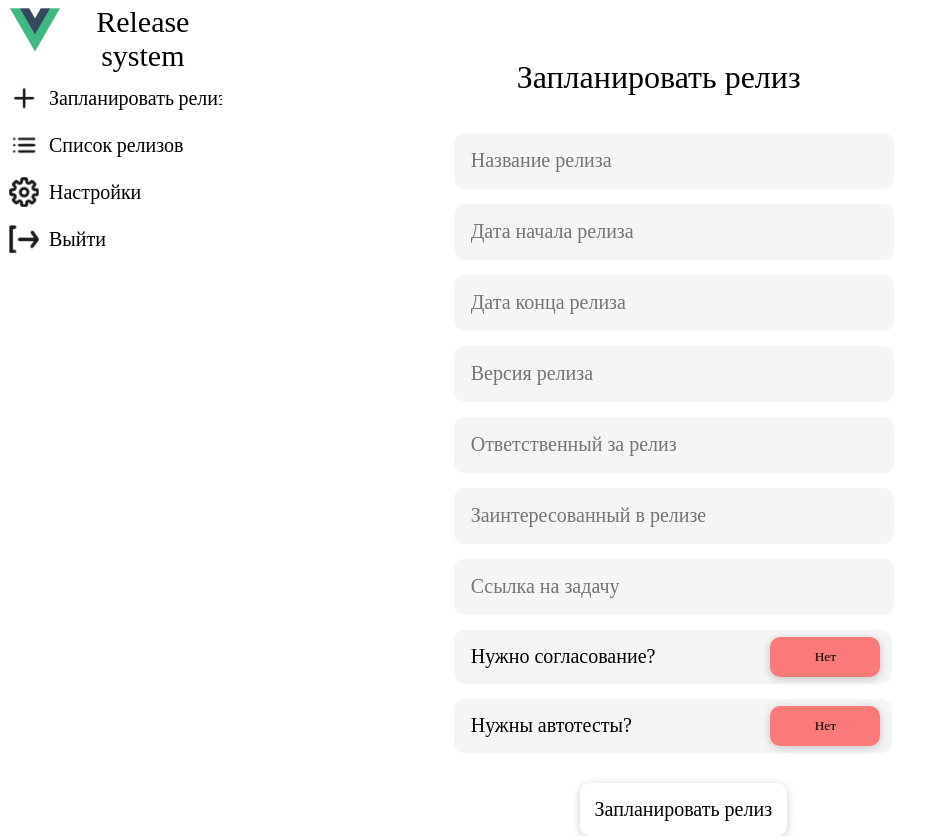
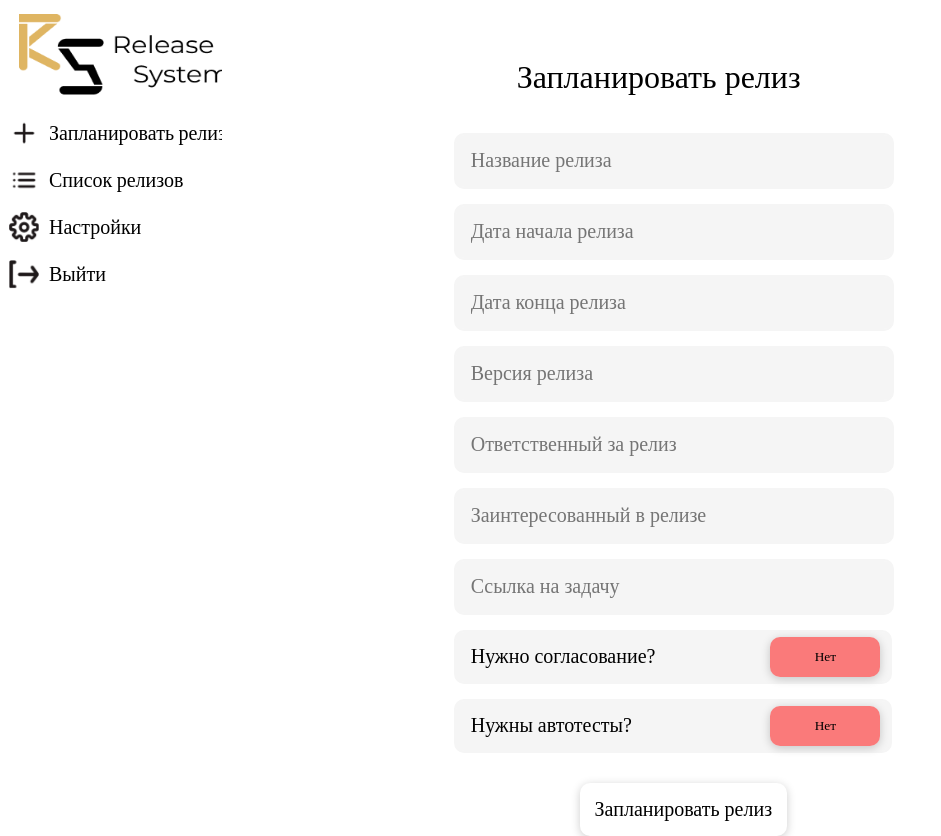
Before and after one commit to L3XxXa/ReleaseSystemFront, a Vue app in the folder release_system/: page /createRelease in a window 1280 px wide. Shown: the whole page, without its empty margins (0-941 px from the left). Built offline with nearby package versions, Linux system fonts and the light colour scheme.

Commit message:
Logo change

```diff
--- a/release_system/src/components/UI/buttons/LogoButton.vue
+++ b/release_system/src/components/UI/buttons/LogoButton.vue
@@ -2,7 +2,6 @@
   <div>
     <button class="button">
       <img src="@/assets/logo.png" class="logo__img">
-      Release system
     </button>
   </div>
 </template>
@@ -15,8 +14,8 @@ export default {
 
 <style scoped>
 .logo__img {
-  height: 50px;
-  width: 50px;
+  height: 100px;
+  width: 230px;
   padding-right: 10px;
   float: left;
 }
--- a/release_system/src/components/UI/cardsList/CardsList.vue
+++ b/release_system/src/components/UI/cardsList/CardsList.vue
@@ -22,14 +22,10 @@ export default {
     }
   },
   methods:{
-    showToConsole(){
-      console.log(this.releases)
+    showInfoAboutRelease(data){
+      console.log(this.releases + " " + data)
     },
   },
-  mounted() {
-    this.showToConsole()
-  }
-
 }
 </script>
 
--- a/release_system/src/pages/CreateReleasePage.vue
+++ b/release_system/src/pages/CreateReleasePage.vue
@@ -272,16 +272,20 @@ export default {
       })()
       if (response.status === 200) {
         this.pop_up_text = "Релиз успешно запланирован"
-        this.openPopup()
         this.unsetData()
       } else {
         console.log(response.message)
         if (response.status >= 500) {
           this.pop_up_text = "Внутренняя ошибка на сервере"
-        } else {
-          this.pop_up_text = response.message
+        }
+        else if (response.status === 400){
+          this.pop_up_text = "Данный релиз уже существует"
+        }
+        else {
+          this.pop_up_text = response.text
         }
       }
+      this.openPopup()
     },
   },
 
```
Also changed, not shown: release_system/src/assets/logo.png.
